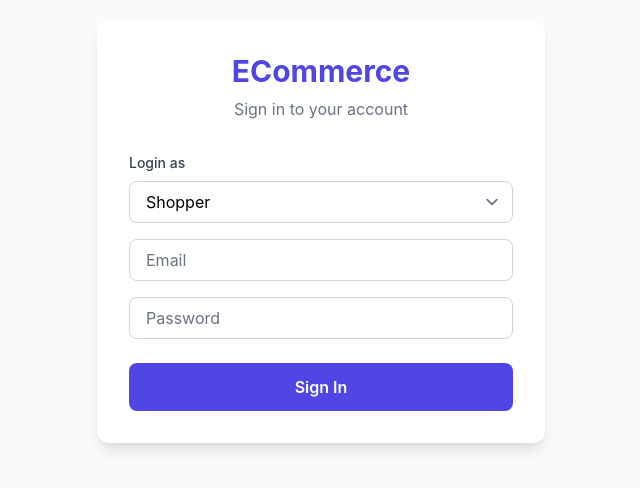
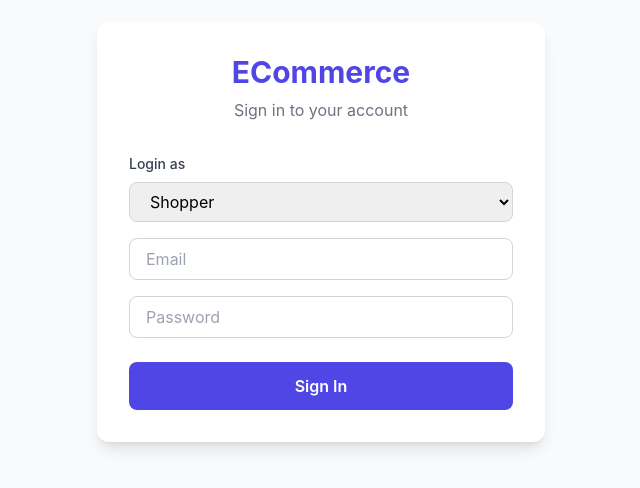
Before and after one commit to Saidalmaashani/e-commerce, a Next.js app in the folder frontend/: page /login in a window 1280 px wide. Shown: the part 168-656 px from the top of the page, without its empty margins (319-959 px from the left). Built offline with nearby package versions, Linux system fonts and the light colour scheme.

Commit message:
fix: simplify tailwind config

```diff
--- a/frontend/tailwind.config.js
+++ b/frontend/tailwind.config.js
@@ -1,38 +1,11 @@
+/** @type {import('tailwindcss').Config} */
 module.exports = {
   content: [
     './src/pages/**/*.{js,ts,jsx,tsx}',
     './src/components/**/*.{js,ts,jsx,tsx}',
-    './src/portals/**/*.{js,ts,jsx,tsx}',
   ],
   theme: {
-    extend: {
-      colors: {
-        primary: '#1f2937',
-        secondary: '#6366f1',
-        accent: '#f59e0b',
-        success: '#10b981',
-        danger: '#ef4444',
-        warning: '#f59e0b',
-      },
-      spacing: {
-        '128': '32rem',
-        '144': '36rem',
-      },
-      animation: {
-        'fade-in': 'fadeIn 0.5s ease-in-out',
-        'slide-in': 'slideIn 0.3s ease-out',
-      },
-      keyframes: {
-        fadeIn: {
-          '0%': { opacity: '0' },
-          '100%': { opacity: '1' },
-        },
-        slideIn: {
-          '0%': { transform: 'translateY(-10px)', opacity: '0' },
-          '100%': { transform: 'translateY(0)', opacity: '1' },
-        },
-      },
-    },
+    extend: {},
   },
-  plugins: [require('@tailwindcss/forms'), require('@tailwindcss/typography')],
+  plugins: [],
 };
```
